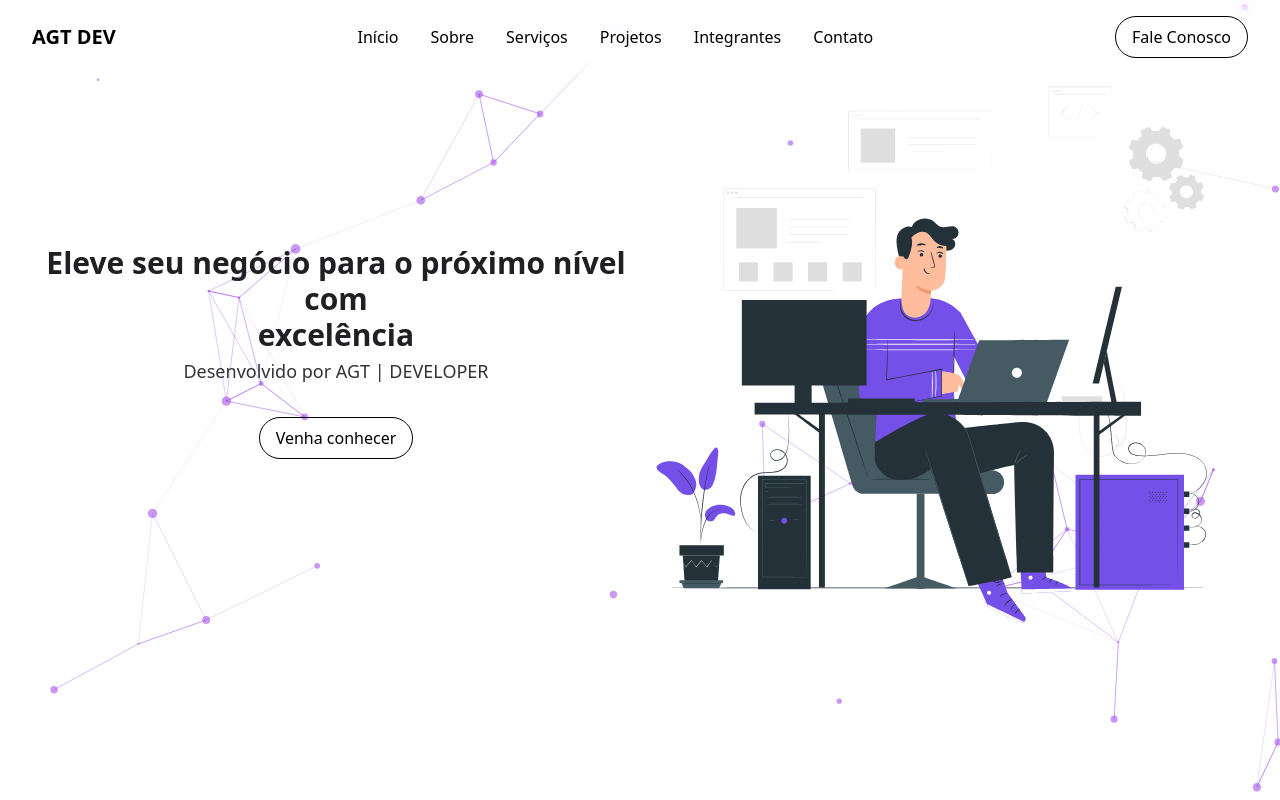
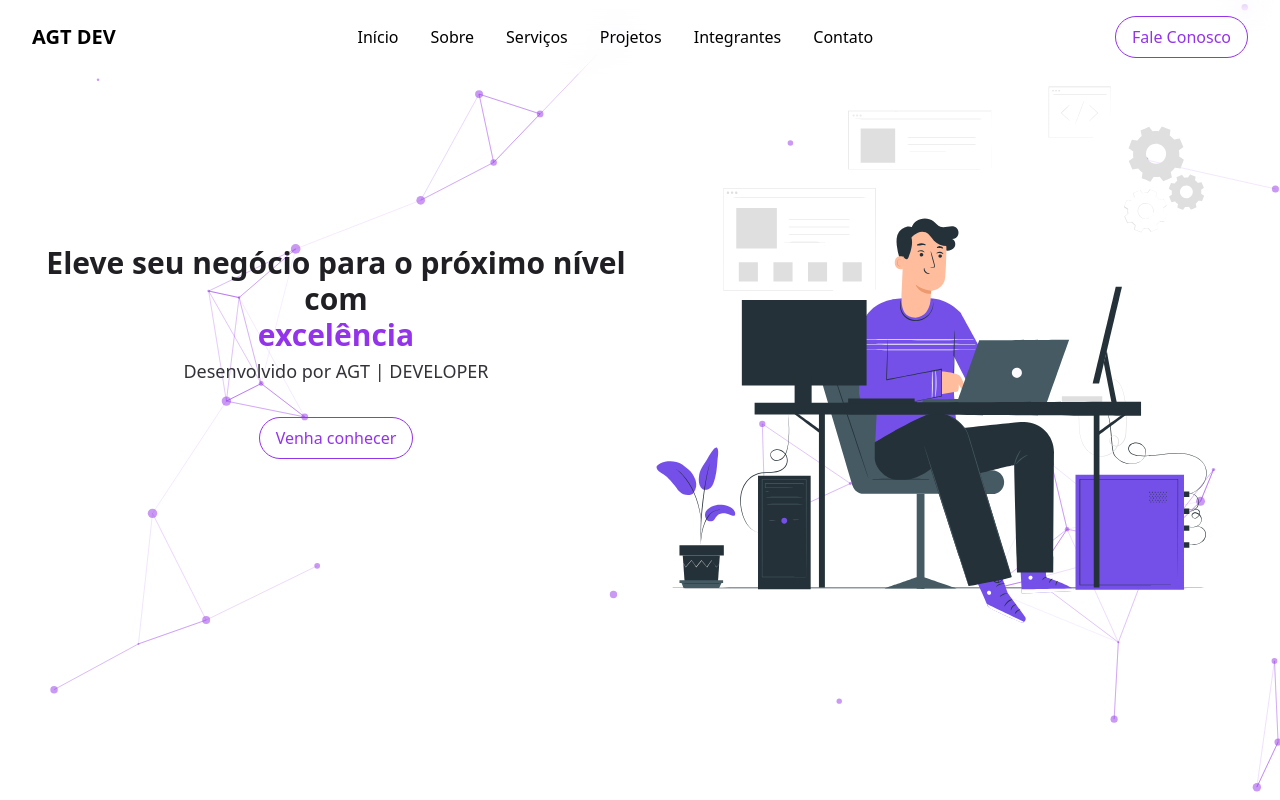
Before and after one commit to AugustoCVS/new-portfolio, a React (Vite) app: page / in a window 1280 px wide. Shown: the top 800 px of the page. Built offline with nearby package versions, Linux system fonts and the light colour scheme.

Commit message:
feat: add colors and fonts

```diff
--- a/index.html
+++ b/index.html
@@ -2,6 +2,11 @@
 <html lang="en">
   <head>
     <meta charset="UTF-8" />
+    <link rel="preconnect" href="https://fonts.googleapis.com"/>
+    <link rel="preconnect" href="https://fonts.gstatic.com" crossorigin/>
+
+    <link href="https://fonts.googleapis.com/css2?family=Roboto:wght@400;700&display=swap" rel="stylesheet"/>
+
     <link rel="icon" type="image/svg+xml" href="/vite.svg" />
     <meta name="viewport" content="width=device-width, initial-scale=1.0" />
     <title>Augusto Portfolio</title>
--- a/tailwind.config.js
+++ b/tailwind.config.js
@@ -32,6 +32,9 @@
         500: "#AB222E",
         700: "#7A1921",
       },
+      purple: {
+        600: "#9333EA",
+      }
     },
     screens: {
       xsm: '375px',
```
